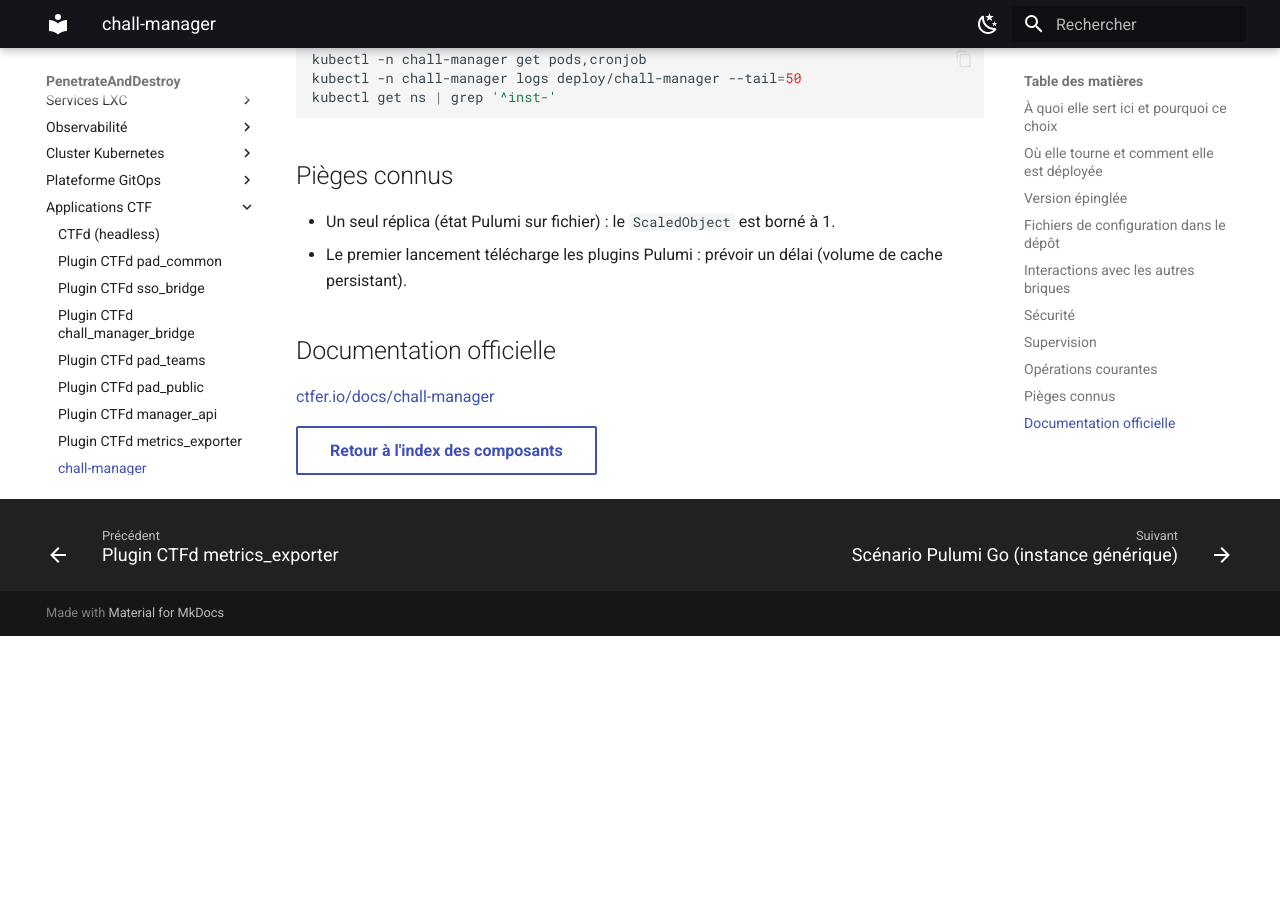
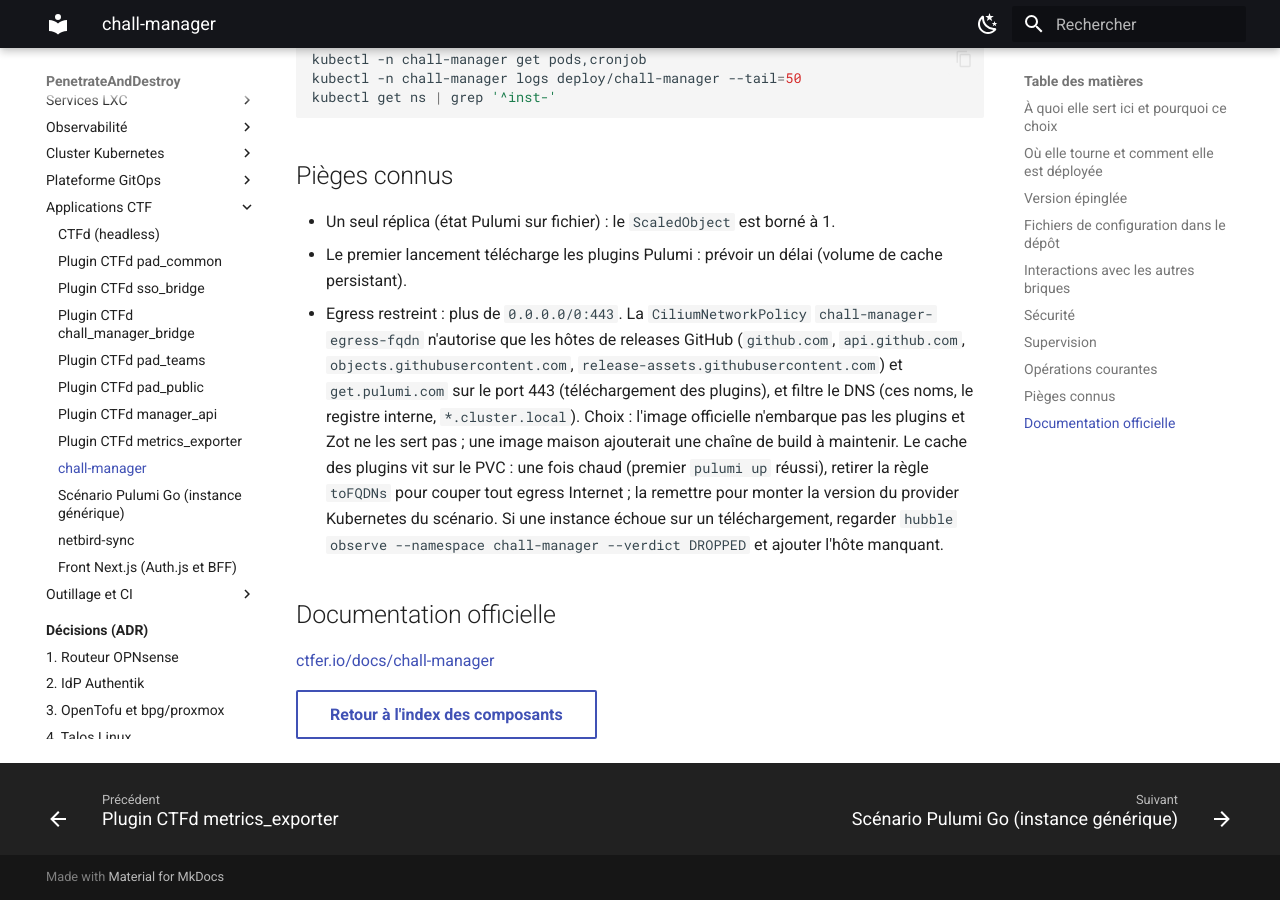
Before and after one commit to kim-tsr/penetrate-and-destroy, an MkDocs documentation site: the page built from docs/composants/chall-manager.md, in a window 1280 px wide and 900 px high, scrolled down 1660 px. Built offline with MkDocs 1.6.1 and Material for MkDocs 9.7.7, drawn with Linux system fonts in a browser that asks for light colours; before the commit the page ends 2296 px from its top, so only the background shows below that.

Commit message:
fix(chall-manager): egress limité par FQDN Cilium au lieu de 0.0.0.0/0:443
Plugins Pulumi : seuls les hôtes de releases et get.pulumi.com sont joignables sur 443, le DNS est
filtré en L7 (hôtes listés, registre interne, cluster.local). Cache des plugins sur le PVC : la règle
peut être retirée une fois le cache chaud.

```diff
--- a/docs/composants/chall-manager.md
+++ b/docs/composants/chall-manager.md
@@ -48,6 +48,14 @@
 
 - Un seul réplica (état Pulumi sur fichier) : le `ScaledObject` est borné à 1.
 - Le premier lancement télécharge les plugins Pulumi : prévoir un délai (volume de cache persistant).
+- Egress restreint : plus de `0.0.0.0/0:443`. La `CiliumNetworkPolicy` `chall-manager-egress-fqdn` n'autorise que les hôtes
+  de releases GitHub (`github.com`, `api.github.com`, `objects.githubusercontent.com`, `release-assets.githubusercontent.com`)
+  et `get.pulumi.com` sur le port 443 (téléchargement des plugins), et filtre le DNS (ces noms, le registre interne,
+  `*.cluster.local`). Choix : l'image officielle n'embarque pas les plugins et Zot ne les sert pas ; une image maison
+  ajouterait une chaîne de build à maintenir. Le cache des plugins vit sur le PVC : une fois chaud (premier `pulumi up`
+  réussi), retirer la règle `toFQDNs` pour couper tout egress Internet ; la remettre pour monter la version du provider
+  Kubernetes du scénario. Si une instance échoue sur un téléchargement, regarder
+  `hubble observe --namespace chall-manager --verdict DROPPED` et ajouter l'hôte manquant.
 
 ## Documentation officielle
 
```
Also changed, not shown: 1 other file.
